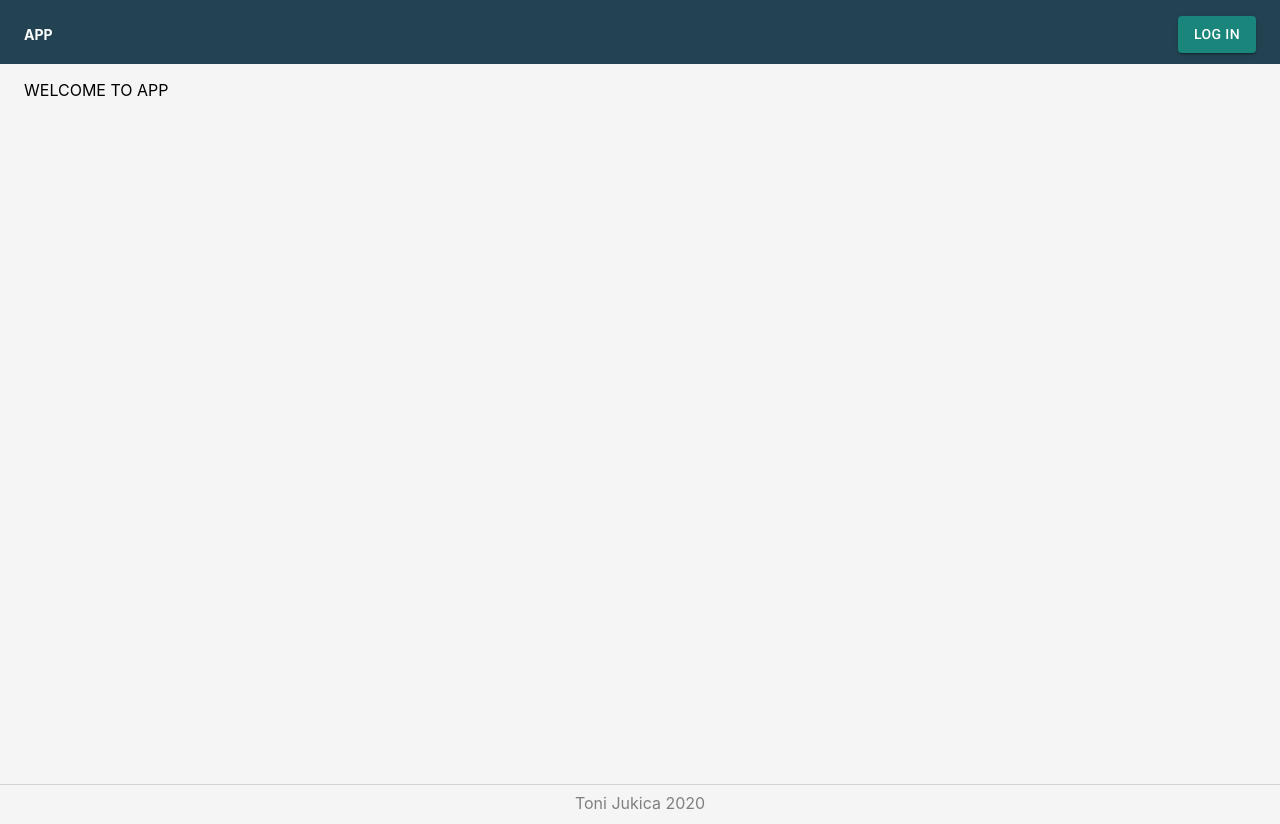
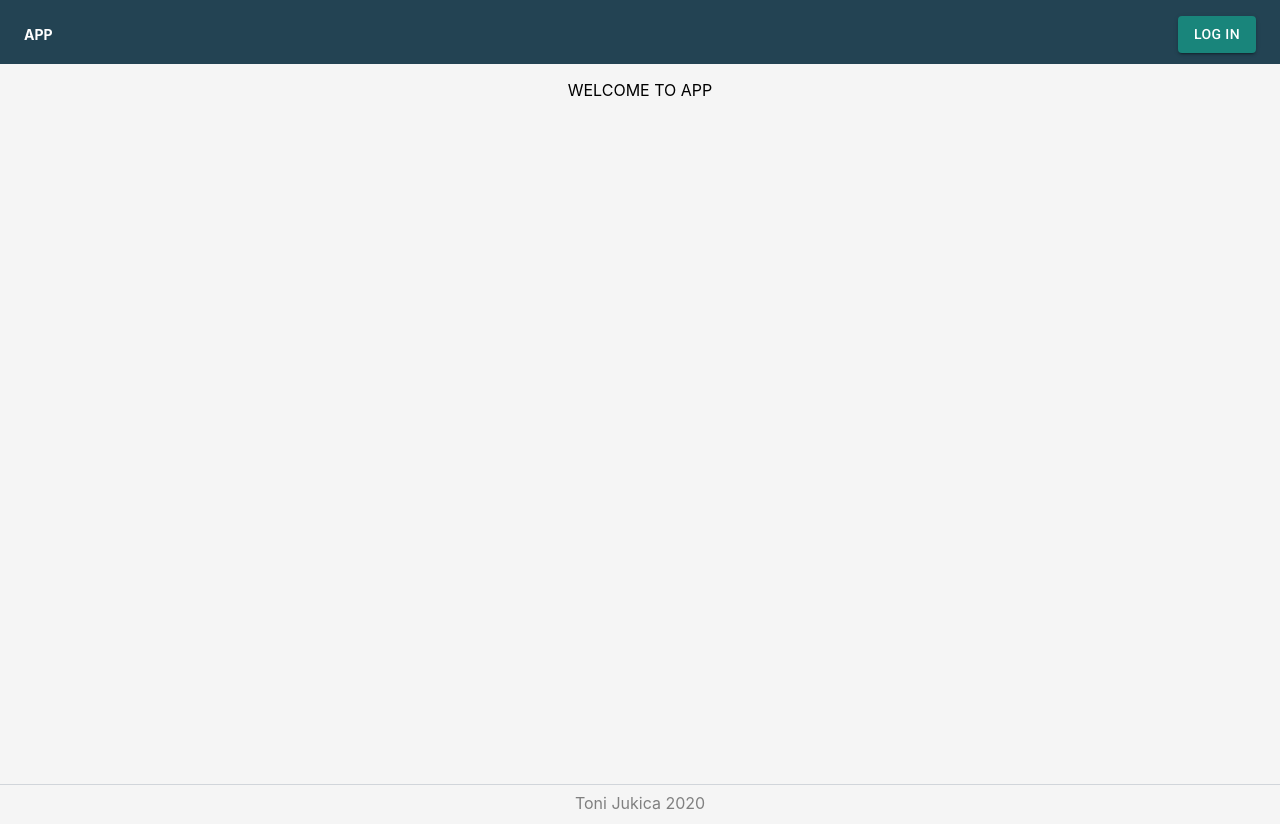
Before and after one commit to tonijukica/thesis-app, a Next.js app: page / in a window 1280 px wide. Built offline with nearby package versions, Linux system fonts and the light colour scheme.

Commit message:
Update Readme

```diff
--- a/components/layout/Layout.tsx
+++ b/components/layout/Layout.tsx
@@ -18,7 +18,9 @@ const Layout: FunctionComponent = ({ children }) => (
 		<ApolloProvider client={client}>
       <ThemeProvider theme={theme}>
         <Header />
-        <Main>{children}</Main>
+        <Main>
+          {children}
+        </Main>
         <Footer />
       </ThemeProvider>
 		</ApolloProvider>
--- a/pages/index.tsx
+++ b/pages/index.tsx
@@ -2,7 +2,13 @@ import Layout from '../components/layout/Layout';
 import { NextPage } from 'next';
 
 const IndexPage: NextPage = () => {
-	return <Layout>WELCOME TO APP</Layout>;
+	return(
+    <Layout>
+      <div style={{textAlign: 'center'}}>
+        WELCOME TO APP
+      </div>
+    </Layout>
+  )
 };
 
 export default IndexPage;
```
Also changed, not shown: 1 other file (tests, documents, lock files or other folders).
